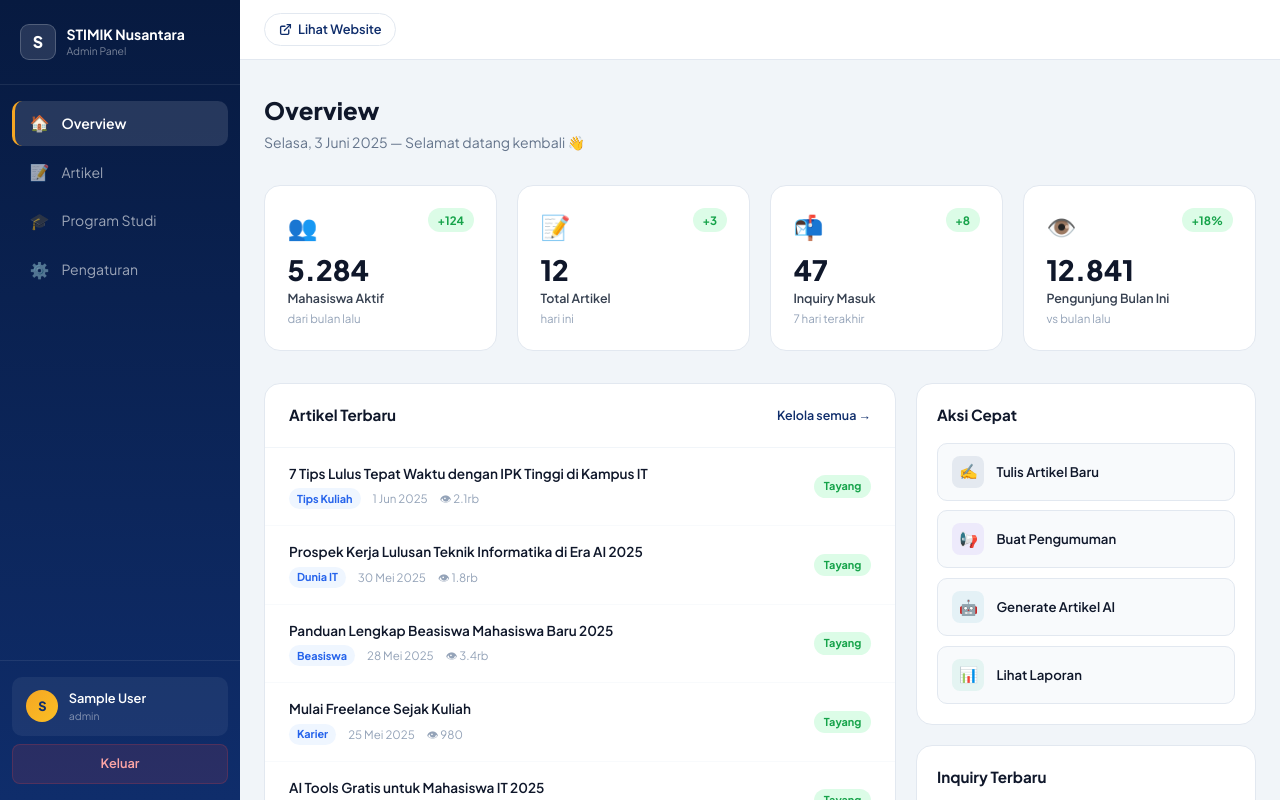
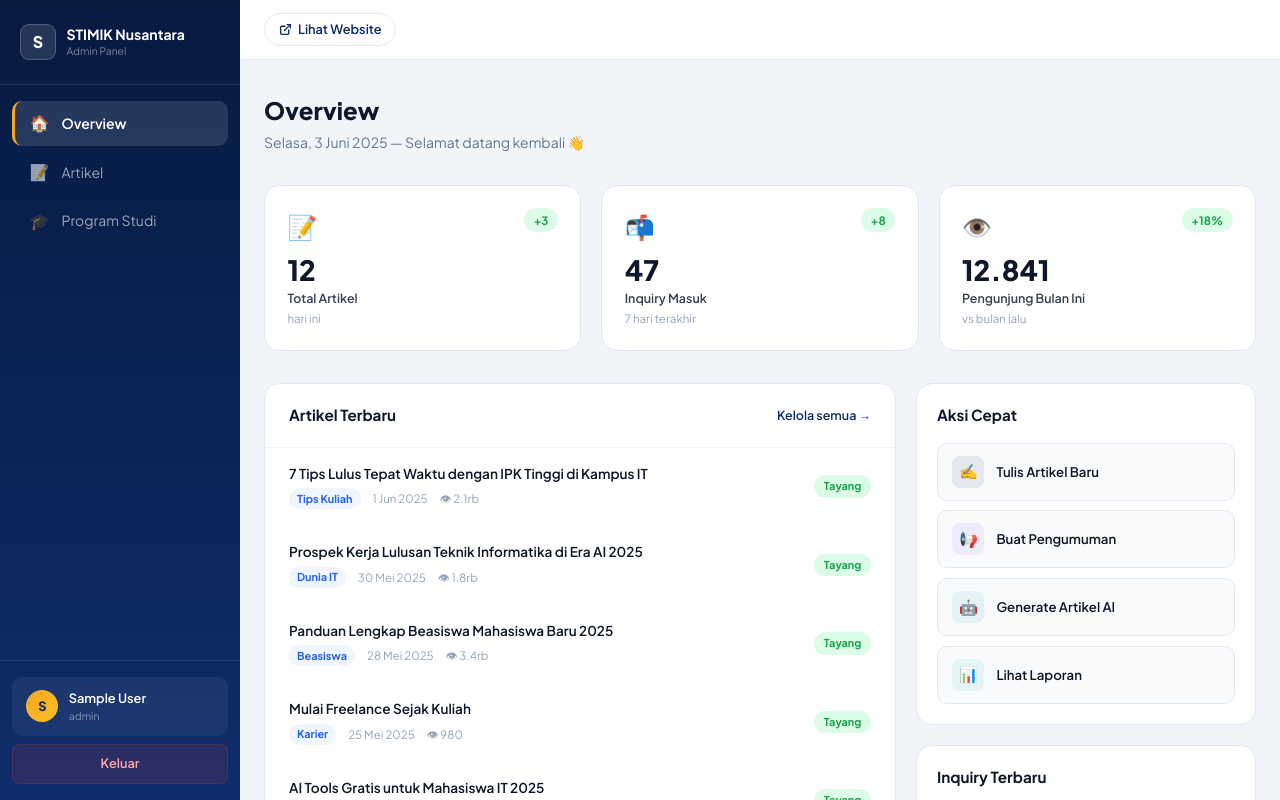
Before and after one commit to joko-slamet/website-kampus-sulawesi, a Next.js app: page /dashboard in a window 1280 px wide. Shown: the top 800 px of the page. Built offline with nearby package versions, Linux system fonts and the light colour scheme; sample sign-in values are in the browser's storage.

Commit message:
refactor: remove Mahasiswa Aktif stat and Pengaturan navigation link from dashboard

```diff
--- a/app/dashboard/DashboardOverview.tsx
+++ b/app/dashboard/DashboardOverview.tsx
@@ -3,7 +3,6 @@
 import { allArticles } from '../artikel/data';
 
 const stats = [
-  { icon: '👥', label: 'Mahasiswa Aktif', value: '5.284', change: '+124', changeType: 'up', sub: 'dari bulan lalu' },
   { icon: '📝', label: 'Total Artikel', value: String(allArticles.length), change: '+3', changeType: 'up', sub: 'hari ini' },
   { icon: '📬', label: 'Inquiry Masuk', value: '47', change: '+8', changeType: 'up', sub: '7 hari terakhir' },
   { icon: '👁️', label: 'Pengunjung Bulan Ini', value: '12.841', change: '+18%', changeType: 'up', sub: 'vs bulan lalu' },
@@ -34,7 +33,7 @@ export default function DashboardOverview() {
       </div>
 
       {/* Stats grid */}
-      <div style={{ display: 'grid', gridTemplateColumns: 'repeat(4,1fr)', gap: '1.25rem', marginBottom: '2rem' }} className="stats-grid">
+      <div style={{ display: 'grid', gridTemplateColumns: 'repeat(3,1fr)', gap: '1.25rem', marginBottom: '2rem' }} className="stats-grid">
         {stats.map(s => (
           <div key={s.label} style={{
             background: 'white', border: '1px solid #e2e8f0',
--- a/app/dashboard/DashboardShell.tsx
+++ b/app/dashboard/DashboardShell.tsx
@@ -7,7 +7,6 @@ const sidebarLinks = [
   { icon: '🏠', label: 'Overview', href: '/dashboard' },
   { icon: '📝', label: 'Artikel', href: '/dashboard/artikel' },
   { icon: '🎓', label: 'Program Studi', href: '/dashboard/program' },
-  { icon: '⚙️', label: 'Pengaturan', href: '/dashboard/pengaturan' },
 ];
 
 export default function DashboardShell({ children }: { children: React.ReactNode }) {
```
